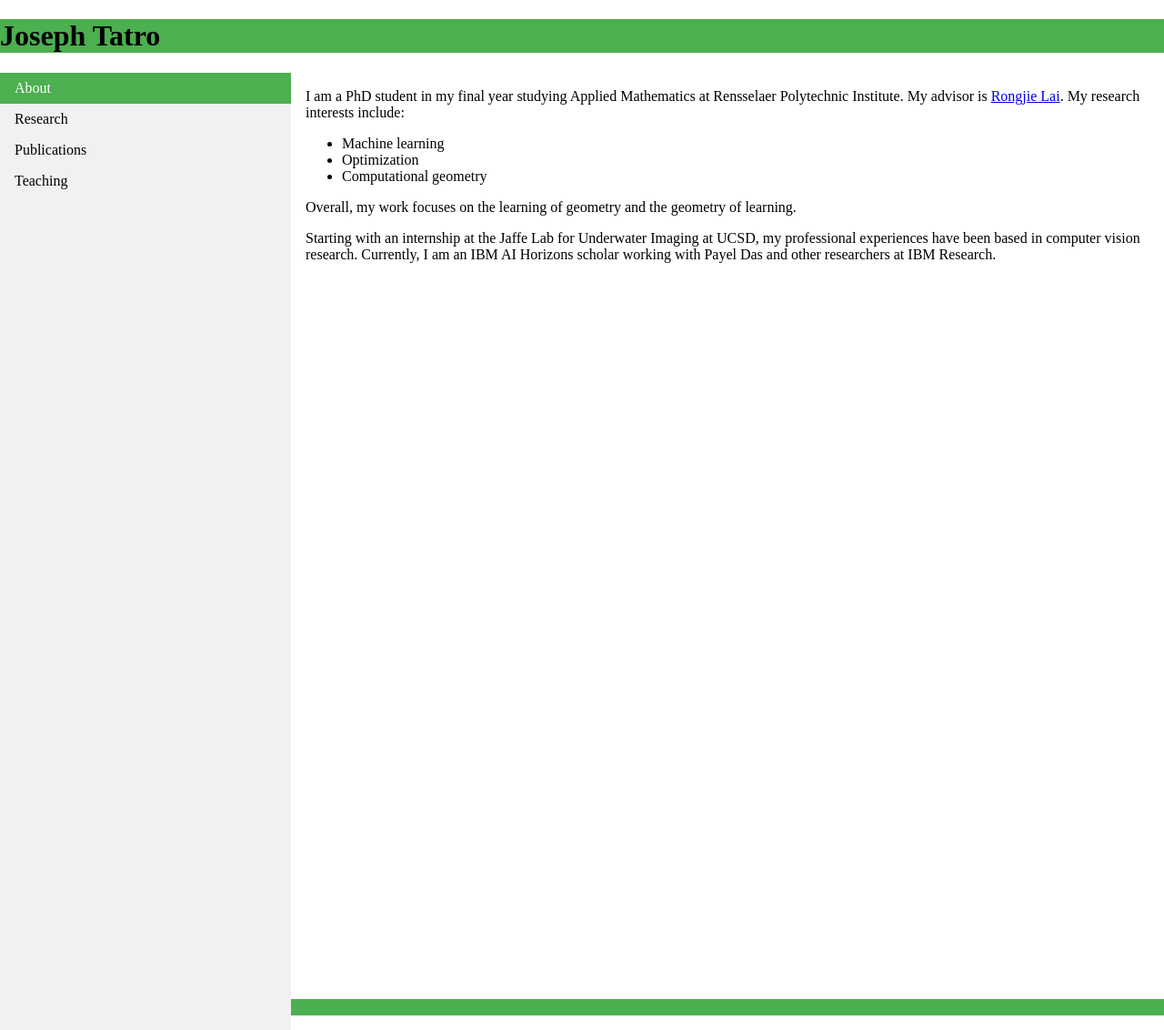
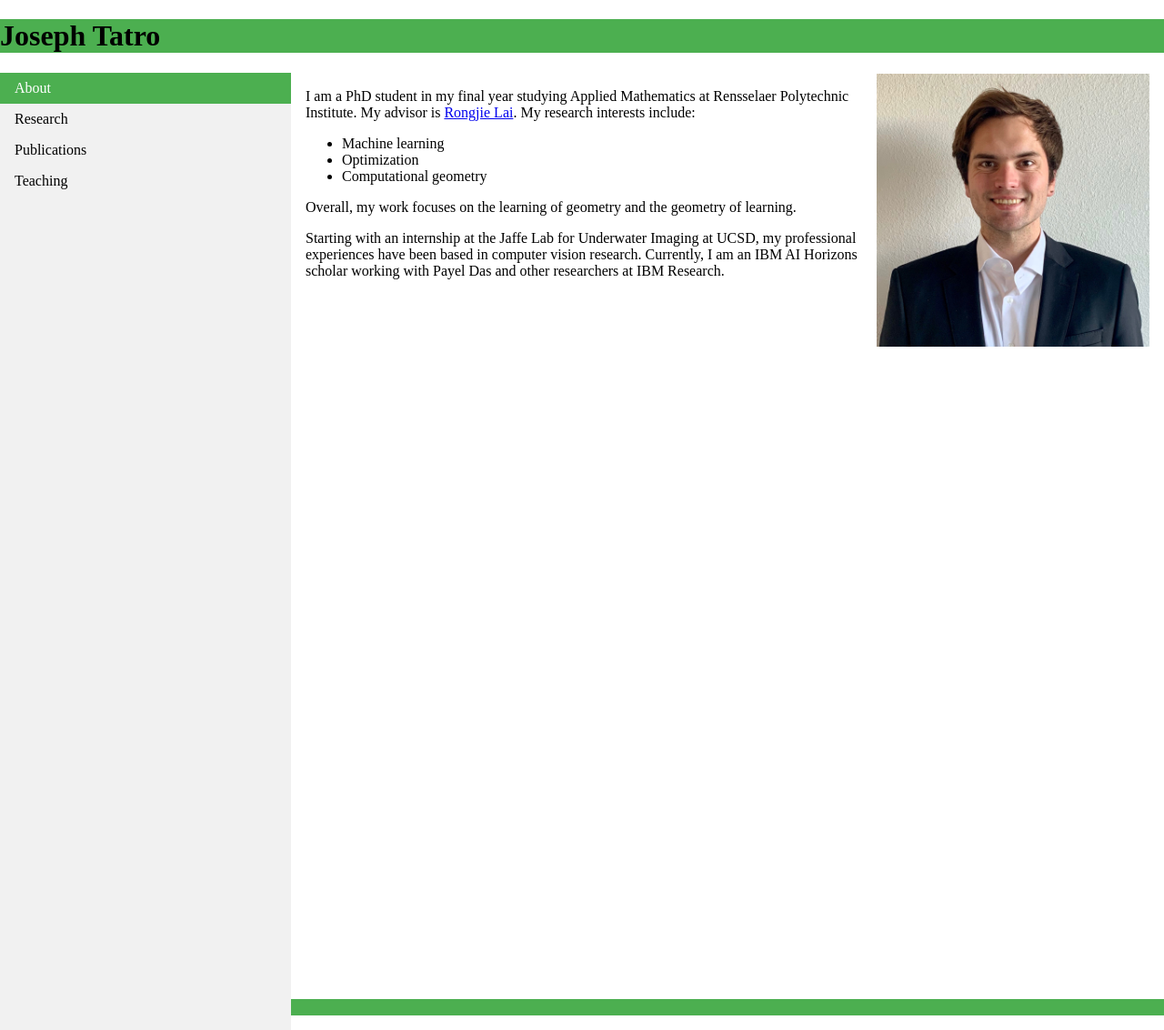
Before and after one commit to tatron/tatron.github.io, a Jekyll site: the page built from index.html, in a window 1280 px wide and 1132 px high. Shown: the whole window at 91% size. Built offline with Jekyll 4.4.1, drawn with Linux system fonts in a browser that asks for light colours.

Commit message:
Update index.html

```diff
--- a/index.html
+++ b/index.html
@@ -13,6 +13,9 @@
 </ul>
 
 <div class="content">
+
+  <img style="float: right;width:300px;height:300px;" src="https://raw.githubusercontent.com/tatron/tatron.github.io/master/IMG_1451(1).jpg" alt="A picture of Joey Tatro">
+
   <p> I am a PhD student in my final year studying Applied Mathematics at Rensselaer Polytechnic Institute. My advisor is <a href="http://homepages.rpi.edu/~lair/">Rongjie Lai</a>. My research interests include:
   <ul>
     <li> Machine learning </li>
```
